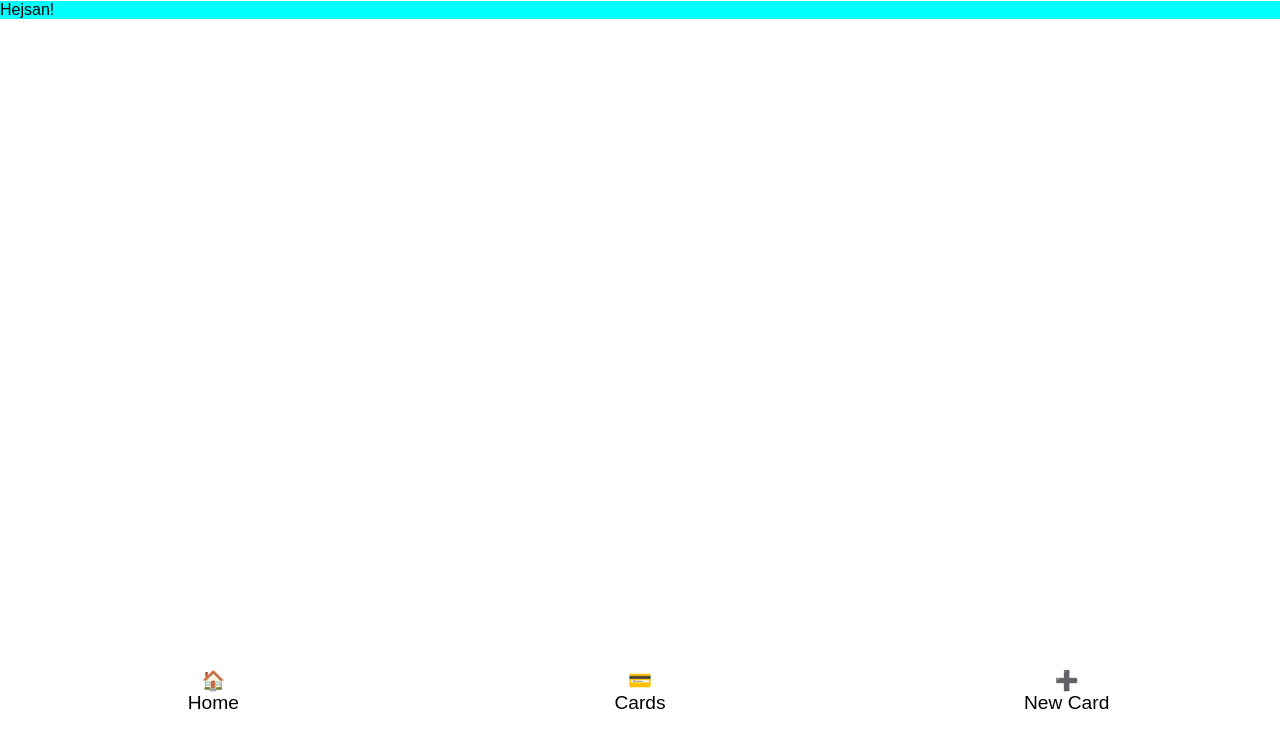
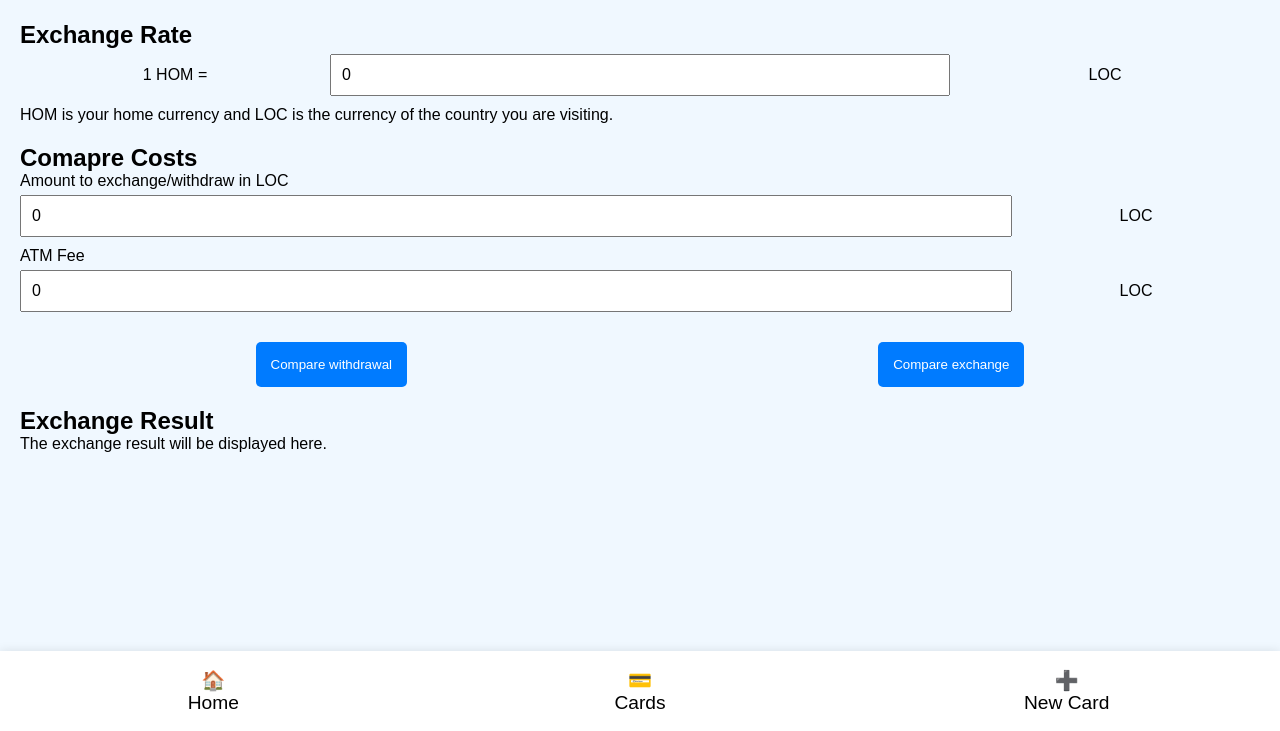
Before and after one commit to Skolmen/feeis, a plain HTML site: page index.html in a window 1280 px wide. Shown: the part 69-800 px from the top of the page. Drawn offline with nearby package versions, Linux system fonts and the light colour scheme.

Commit message:
main page taking shape

```diff
--- /dev/null
+++ b/components/LocalStorageManager.js
@@ -0,0 +1,27 @@
+const STORAGE_KEYS = {
+    EXCHANGE_RATE: 'exchangeRate',
+};
+
+class LocalStorageManager {
+    constructor() {
+        this.localStorage = window.localStorage;
+    }
+
+    init() {
+        this.localStorage = window.localStorage;
+    }
+
+    loadExchangeRate() {
+        const exchangeRate = this.localStorage.getItem(STORAGE_KEYS.EXCHANGE_RATE);
+        if (exchangeRate) {
+            return JSON.parse(exchangeRate);
+        }
+        return 0;
+    }
+
+    saveExchangeRate(exchangeRate) {
+        this.localStorage.setItem(STORAGE_KEYS.EXCHANGE_RATE, JSON.stringify(exchangeRate));
+    }
+}
+
+export default new LocalStorageManager();
--- a/constants/selectors.js
+++ b/constants/selectors.js
@@ -2,11 +2,21 @@ export const IDS = {
     MAIN_PAGE: 'main-page',
     NEW_CARD_PAGE: 'new-card-page',
     CARD_PAGE: 'card-page',
+    EXCHANGE_RATE: 'exchange-rate',
+    EXCHANGE_RESULT: 'exchange-result',
+    ATM_FEE: 'atm-fee',
+    AMOUNT_TO_EXCHANGE: 'amount-to-exchange',
+    COMPARE_WITHDRAWAL: 'compare-withdrawal',
+    COMPARE_EXCHANGE: 'compare-exchange',
 }
 
 export const CLASSES = {
     ACTIVE: 'active',
     PAGE: 'page',
+    CURRENT_EXCHANGE_RATE_BOX: 'current-exchange-rate-box',
+    COMPARSION_BOX: 'comparison-box',
+    INPUT_BOX_WRAPPER: 'input-box-wrapper',
+    COMAPRE_BUTTON_BOX: 'compare-button-box',
 }
 
 /**
--- a/objects/CardManager.js
+++ b/objects/CardManager.js
@@ -0,0 +1,12 @@
+class CardManager {
+    constructor() {
+        this.cards = [];
+    }
+
+    init() {
+        return this;
+    }
+
+}
+
+export default new CardManager();
--- a/pages/MainPage.js
+++ b/pages/MainPage.js
@@ -1,9 +1,61 @@
+import LocalStorageManager from '../components/LocalStorageManager.js';
 import { Page } from '../components/Page.js';
-import { CLASSES, IDS } from '../constants/selectors.js';
+import { CLASSES, DOM_SELECTORS, IDS } from '../constants/selectors.js';
 
 const PAGE = `
     <div class="${CLASSES.PAGE}" id="${IDS.MAIN_PAGE}">
-        Hejsan!
+    </div>
+`;
+
+const CURRENT_EXCHANGE_RATE = `
+    <div class="${CLASSES.CURRENT_EXCHANGE_RATE_BOX}">
+        <h2>Exchange Rate</h2>
+        <div class="${CLASSES.INPUT_BOX_WRAPPER}">
+             <span>
+                <span>1 HOM = </span>
+                <input type="number" id="${IDS.EXCHANGE_RATE}" value="0">
+                <span>LOC</span>
+            </span>
+        </div>
+        <p>HOM is your home currency and LOC is the currency of the country you are visiting.</p>
+    </div>
+`;
+
+const COMPARISON_AMOUNT = `
+    <div class="${CLASSES.COMPARSION_BOX}">
+        <h2>Comapre Costs</h2>
+        <div>
+            <div class="${CLASSES.INPUT_BOX_WRAPPER}">
+                <label for="${IDS.AMOUNT_TO_EXCHANGE}">Amount to exchange/withdraw in LOC</label>
+                <span>
+                    <input type="number" id="${IDS.AMOUNT_TO_EXCHANGE}" name="${IDS.AMOUNT_TO_EXCHANGE}" value="0">
+                    <span>LOC</span>
+                </span>
+            </div>
+            <div class="${CLASSES.INPUT_BOX_WRAPPER}">
+                <label for="${IDS.ATM_FEE}">ATM Fee</label>
+                <span>
+                    <input type="number" id="${IDS.ATM_FEE}" name="${IDS.ATM_FEE}" value="0">
+                    <span>LOC</span>
+                </span>
+            </div>
+        </div>
+    </div>
+`;
+
+const COMPARE_BUTTON_BOX = `
+    <div class="${CLASSES.COMAPRE_BUTTON_BOX}">
+        <button id="${IDS.COMPARE_WITHDRAWAL}">Compare withdrawal</button>
+        <button id="${IDS.COMPARE_EXCHANGE}">Compare exchange</button>
+    </div>
+`;
+
+const EXCHANGE_RESULT = `
+    <div>
+        <h2>Exchange Result</h2>
+        <div id="${IDS.EXCHANGE_RESULT}">
+            The exchange result will be displayed here.
+        </div>
     </div>
 `;
 
@@ -19,7 +71,34 @@ export class MainPage extends Page {
     }
 
     init() {
+        const $comparisonAmount = $(COMPARISON_AMOUNT);
+        const $exchangeResult = $(EXCHANGE_RESULT);
+        const $compareButton = $(COMPARE_BUTTON_BOX);
+        const $exchangeRate = this.initExchangeRate();
+
+        this.$element.append($exchangeRate);
+        this.$element.append($comparisonAmount);
+        this.$element.append($compareButton);
+        this.$element.append($exchangeResult);
+
+
         return this;
     }
 
+    initExchangeRate() {
+        const $exchangeRate = $(CURRENT_EXCHANGE_RATE);
+
+        const exchangeRate = LocalStorageManager.loadExchangeRate();
+
+        const $inputBox = $exchangeRate.find(DOM_SELECTORS.EXCHANGE_RATE);
+        $inputBox.val(Number(exchangeRate));
+
+        $inputBox.on('change', (event) => {
+            const exchangeRate = event.target.value;
+            LocalStorageManager.saveExchangeRate(exchangeRate);
+        });
+
+        return $exchangeRate;
+    }
+
 }
--- a/pages/PageController.js
+++ b/pages/PageController.js
@@ -53,7 +53,7 @@ export class PageController {
     createHeader() {
         const $header = $(`
             <header>
-                <h1>Travel Calculator</h1>
+                <h1>🌐 Travel Calculator</h1>
             </header>`
         );
 
--- a/scripts/main.js
+++ b/scripts/main.js
@@ -1,8 +1,13 @@
+import LocalStorageManager from "../components/LocalStorageManager.js";
+import CardManager from "../objects/CardManager.js";
 import { PageController } from "../pages/PageController.js";
 
 $(document).ready(() => {
     const $body = $('body');
 
+    LocalStorageManager.init();
+    CardManager.init();
+
     const pageController = new PageController($body);
 
     pageController.init();
--- a/styles/styles.css
+++ b/styles/styles.css
@@ -16,6 +16,7 @@ header {
     height: 70px;
     display: flex;
     align-items: center;
+    background-color: aliceblue;
 }
 
 header > h1 {
@@ -29,6 +30,7 @@ main {
     width: 100%;
     margin-bottom: -80px; /* Adjust for the fixed nav bar */
     height: calc(100vh - 150px); /* Adjust for the header and nav bar */
+    background-color: aliceblue;
 }
 
 nav {
@@ -43,6 +45,61 @@ nav {
     display: flex;
     align-items: center;
     justify-content: center;
+    box-shadow: 0 0 10px rgba(0, 0, 0, 0.1);
+}
+
+.current-exchange-rate-box > .input-box-wrapper > span {
+    margin-top: 5px;
+}
+
+.current-exchange-rate-box > .input-box-wrapper > span > span {
+    width: 25%;
+}
+
+.current-exchange-rate-box > .input-box-wrapper > span > input {
+    width: 50%;
+}
+
+.input-box-wrapper {
+    display: flex;
+    flex-direction: column;
+}
+
+.input-box-wrapper > label {
+    margin-bottom: 5px;
+}
+
+.input-box-wrapper > span {
+    display: flex;
+    margin-bottom: 10px;
+    align-items: center;
+    justify-content: space-between;
+}
+
+.input-box-wrapper > span > input {
+    padding: 10px;
+    font-size: 16px;
+    width: 80%;
+}
+
+.input-box-wrapper > span > span {
+    width: 20%;
+    text-align: center;
+}
+
+.compare-button-box {
+    display: flex;
+    justify-content: space-around;
+}
+
+.compare-button-box > button {
+    padding: 15px 15px;
+    margin: 0 5px;
+    border: none;
+    background-color: #007bff;
+    color: white;
+    cursor: pointer;
+    border-radius: 5px;
 }
 
 nav > ul {
@@ -66,16 +123,9 @@ nav > ul > li > a {
 
 .page {
     width: 100%;
+    padding: 20px;
 }
 
-#main-page {
-    background-color: aqua;
+#main-page > div {
+    padding-bottom: 20px;
 }
-
-#card-page {
-    background-color: beige;
-}
-
-#new-card-page {
-    background-color: red;
-}
```
